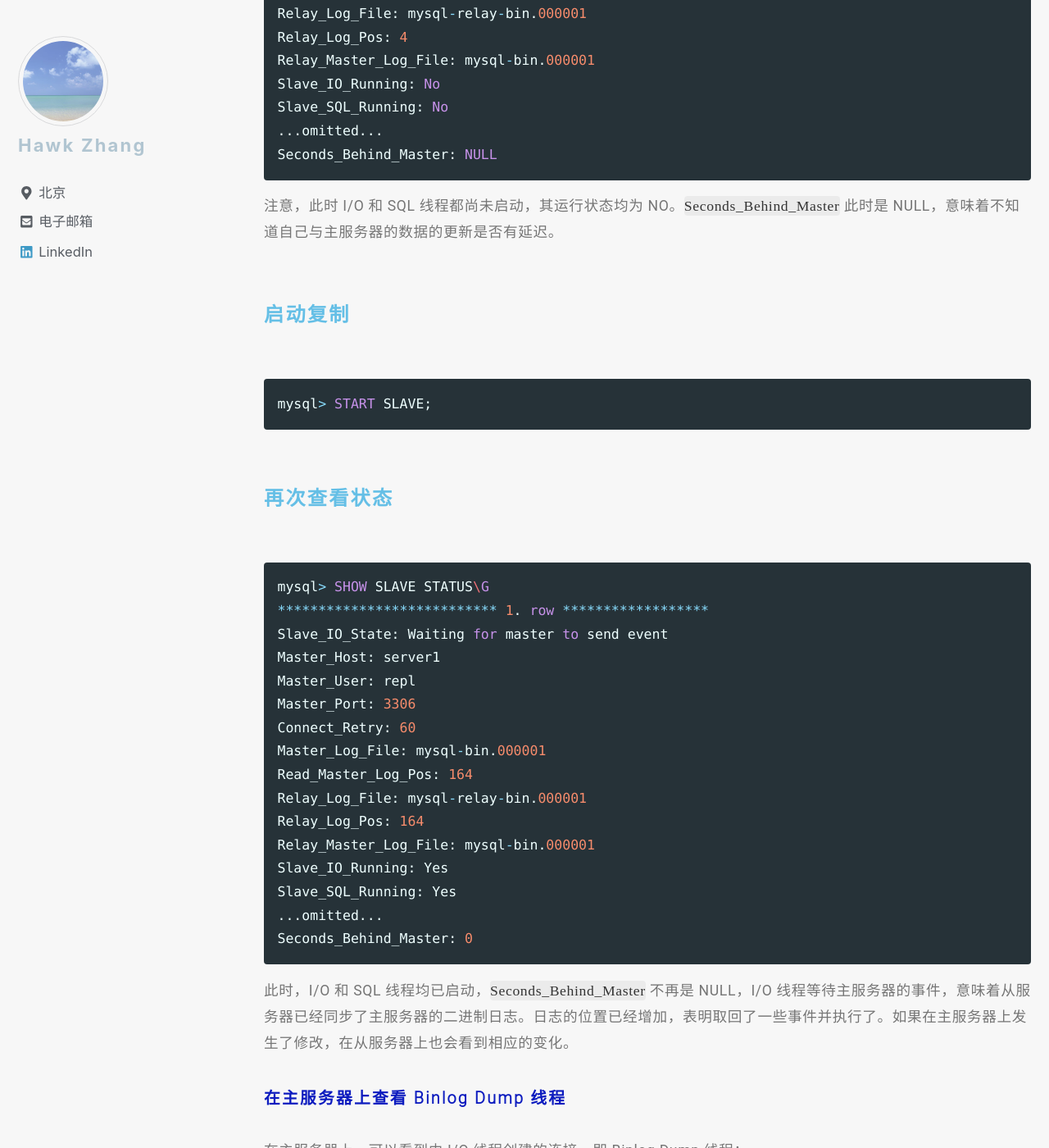
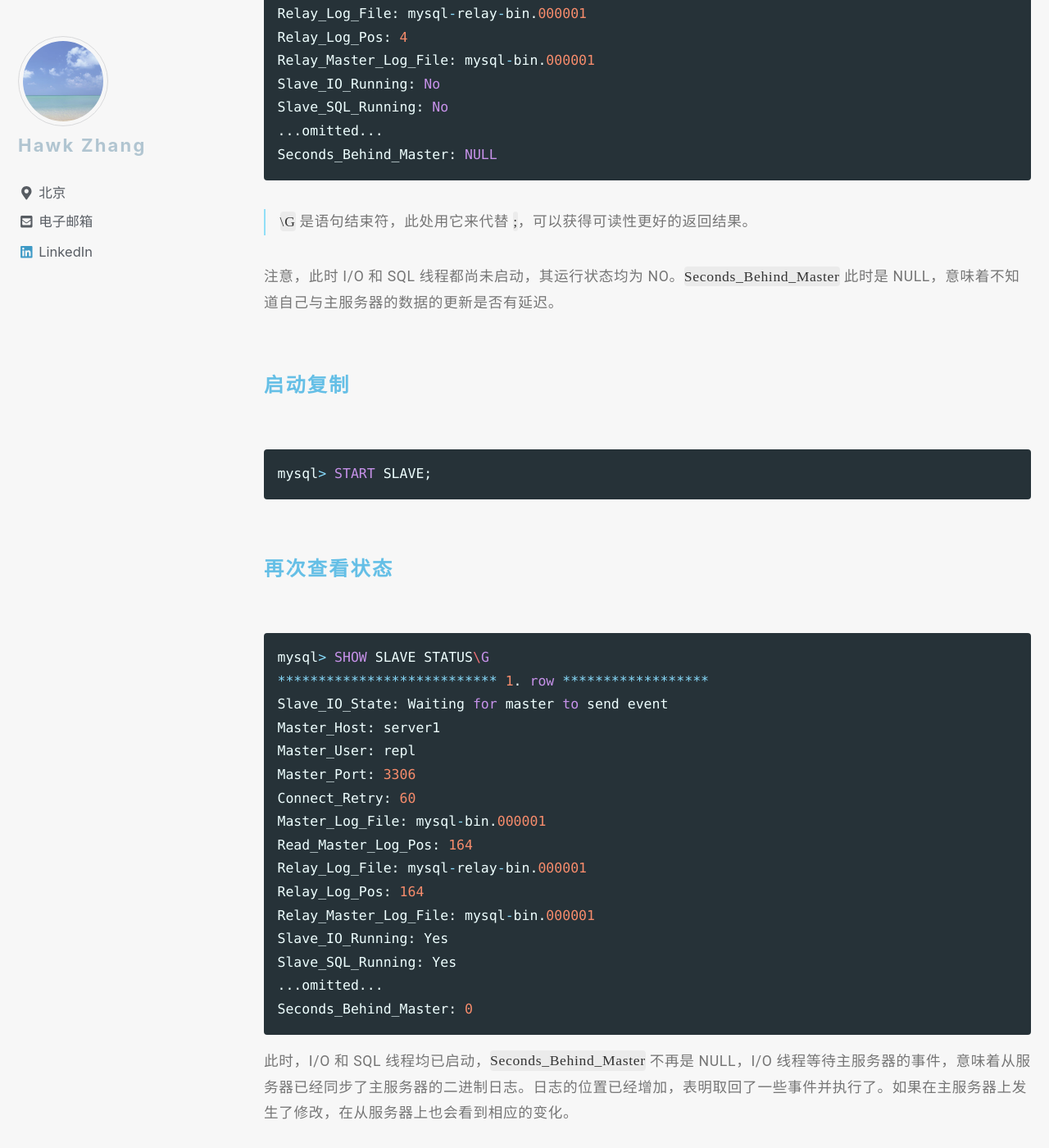
Before and after one commit to narru888/linotes_note, a Jekyll site: the page built from _posts/mysql/2016-03-01-repl.intro.md, in a window 1280 px wide and 1400 px high, scrolled down 10484 px. Shown: the whole window at 82% size. Built offline with Jekyll 4.4.1, drawn with Linux system fonts in a browser that asks for light colours; nearby versions of some CDN libraries; a script that is not in the unit is left out.

Commit message:
update on 2018-08-17 09:10:01 CST

````diff
--- a/_posts/mysql/2016-03-01-repl.intro.md
+++ b/_posts/mysql/2016-03-01-repl.intro.md
@@ -312,6 +312,8 @@ Slave_SQL_Running: No
 Seconds_Behind_Master: NULL
 ```
 
+>`\G` 是语句结束符，此处用它来代替 `;`，可以获得可读性更好的返回结果。
+
 注意，此时 I/O 和 SQL 线程都尚未启动，其运行状态均为 NO。`Seconds_Behind_Master` 此时是 NULL，意味着不知道自己与主服务器的数据的更新是否有延迟。
 
 
--- a/assets/css/main.scss
+++ b/assets/css/main.scss
@@ -39,8 +39,7 @@ $calisto: "Calisto MT", serif !default;
 $garamond: Garamond, serif !default;
 
 $global-font-family: $sans-serif !default;
-//- $header-font-family: "Roboto", Segoe UI, Helvetica Neue, Lucida Grande, "Microsoft YaHei" !default;
-$header-font-family: "Roboto Light", "Hiragino Sans GB", Segoe UI, Helvetica Neue, Lucida Grande, Microsoft YaHei !default;
+$header-font-family: "Roboto", Segoe UI, Helvetica Neue, Lucida Grande, "Microsoft YaHei" !default;
 $caption-font-family: $serif !default;
 
 
@@ -133,8 +132,8 @@ h1 a, h2 a, h3 a, h4 a, h5 a, h6 a, p.notice--success a {
     text-shadow: 0 1px 0 rgba(255,255,255,0.4);
     letter-spacing: 0.1rem;
     //--- font-family: Roboto, Microsoft Yahei;
-	font-family: "Roboto Light","Hiragino Sans GB";
-    font-weight: bold;
+	//--font-family: "Roboto Light","Hiragino Sans GB";
+    //--font-weight: bold;
 }
 
 h1, h2, h3, h4, h5, h6 {
````
